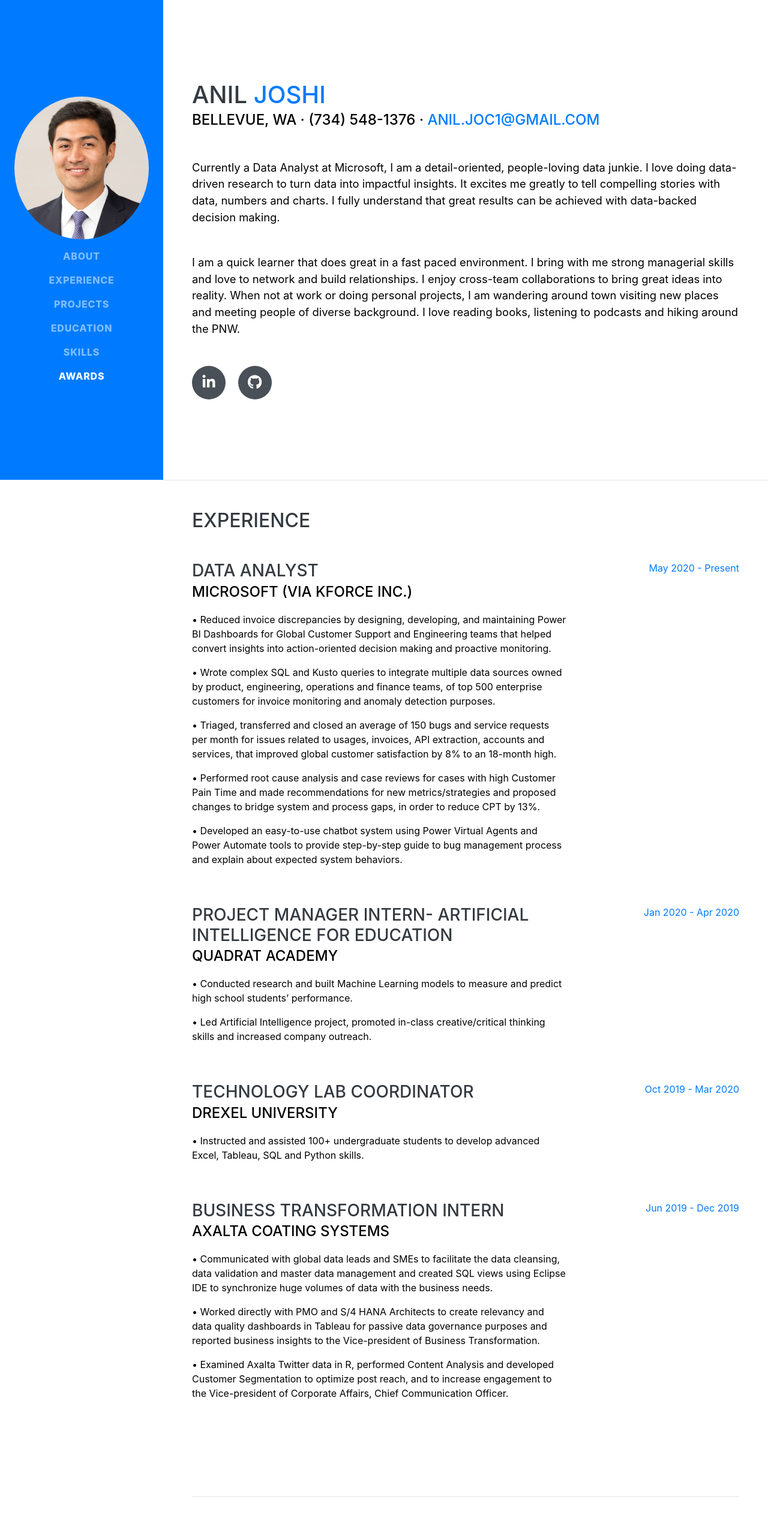
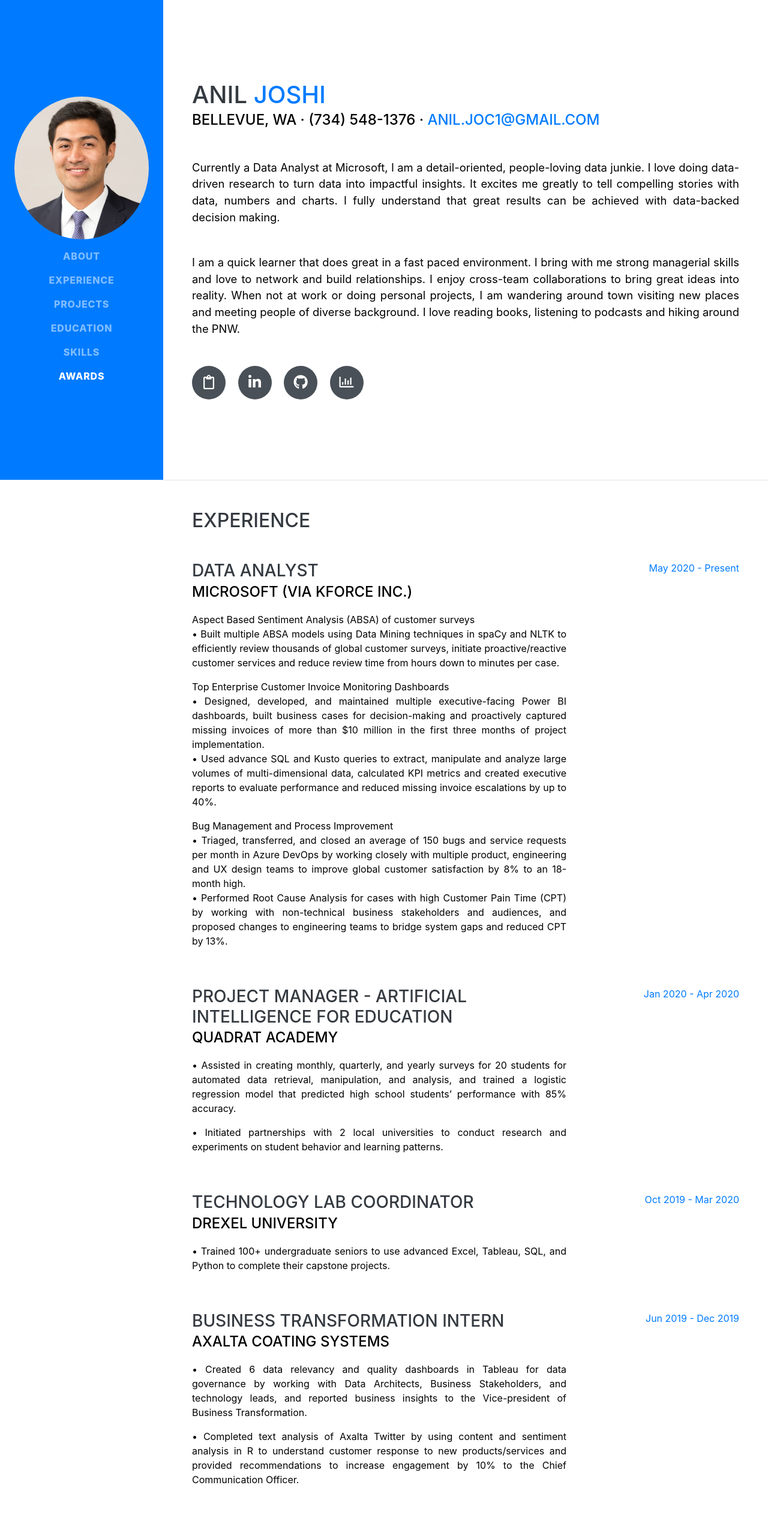
Before and after one commit to anil-joshi/portfolio, a website with bundled scripts: page index.html in a window 1280 px wide. Shown: the top 2541 px of the page at 60% size. Built offline with nearby package versions, Linux system fonts and the light colour scheme; a web font is replaced by a local one.

Commit message:
Updated Index.html

```diff
--- a/index.html
+++ b/index.html
@@ -68,20 +68,27 @@
         <div class="subheading mb-5">Bellevue, WA · (734) 548-1376 ·
           <a href="mailto:anil.joc1@gmail.com">anil.joc1@gmail.com</a>
         </div>
-        <p class="lead mb-5">
+        <p class="lead mb-5" align="justify">
           Currently a Data Analyst at Microsoft, I am a detail-oriented, people-loving data junkie. I love doing data-driven
           research to turn data into impactful insights. It excites me greatly to tell compelling stories with data, numbers and charts.
           I fully understand that great results can be achieved with data-backed decision making.</p>
 
-          <p class="lead mb-5">I am a quick learner that does great in a fast paced environment. I bring with me strong managerial skills and love to network
+          <p class="lead mb-5" align="justify">I am a quick learner that does great in a fast paced environment. I bring with me strong managerial skills and love to network
           and build relationships. I enjoy cross-team collaborations to bring great ideas into reality. When not at work or doing personal projects, I am wandering around town visiting new places and meeting people of diverse
           background. I love reading books, listening to podcasts and hiking around the PNW. </p>
         <div class="social-icons">
+          <a href="Resume.pdf" download= "Anil Joshi-Resume.pdf">
+            <i class="far fa-clipboard"></i>
+          </a>
+
           <a href="https://www.linkedin.com/in/aniljoshi1/">
             <i class="fab fa-linkedin-in"></i>
           </a>
           <a href="https://github.com/anil-joshi/">
             <i class="fab fa-github"></i>
+          </a>
+          <a href="https://public.tableau.com/profile/anil.joshi4812#!/">
+            <i class="far fa-chart-bar"></i>
           </a>
         </div>
       </div>
@@ -97,16 +104,23 @@
           <div class="resume-content">
             <h3 class="mb-0">Data Analyst</h3>
             <div class="subheading mb-3">Microsoft (via Kforce Inc.)</div>
-            <p>• Reduced invoice discrepancies by designing, developing, and maintaining Power BI Dashboards for Global Customer Support
-              and Engineering teams that helped convert insights into action-oriented decision making and proactive monitoring.</p>
-            <p>• Wrote complex SQL and Kusto queries to integrate multiple data sources owned by product, engineering, operations and
-              finance teams, of top 500 enterprise customers for invoice monitoring and anomaly detection purposes. </p>
-            <p>• Triaged, transferred and closed an average of 150 bugs and service requests per month for issues related to usages, invoices,
-              API extraction, accounts and services, that improved global customer satisfaction by 8% to an 18-month high.</p>
-            <p>• Performed root cause analysis and case reviews for cases with high Customer Pain Time and made recommendations for new
-              metrics/strategies and proposed changes to bridge system and process gaps, in order to reduce CPT by 13%.</p>
-            <p>• Developed an easy-to-use chatbot system using Power Virtual Agents and Power Automate tools to provide step-by-step guide
-              to bug management process and explain about expected system behaviors. </p>
+              <p align="justify">Aspect Based Sentiment Analysis (ABSA) of customer surveys
+              <br>
+              •	Built multiple ABSA models using Data Mining techniques in spaCy and NLTK to efficiently review thousands of global customer surveys,
+              initiate proactive/reactive customer services and reduce review time from hours down to minutes per case.</p>
+              <p align="justify">Top Enterprise Customer Invoice Monitoring Dashboards
+              <br>
+              •	Designed, developed, and maintained multiple executive-facing Power BI dashboards, built business cases for decision-making and
+              proactively captured missing invoices of more than $10 million in the first three months of project implementation.
+              <br>•	Used advance SQL and Kusto queries to extract, manipulate and analyze large volumes of multi-dimensional data, calculated KPI
+              metrics and created executive reports to evaluate performance and reduced missing invoice escalations by up to 40%. </p>
+              <p align="justify">Bug Management and Process Improvement
+              <br>
+              •	Triaged, transferred, and closed an average of 150 bugs and service requests per month in Azure DevOps by working closely with
+              multiple product, engineering and UX design teams to improve global customer satisfaction by 8% to an 18-month high.
+              <br>
+              •	Performed Root Cause Analysis for cases with high Customer Pain Time (CPT) by working with non-technical business stakeholders
+              and audiences, and proposed changes to engineering teams to bridge system gaps and reduced CPT by 13%. </p>
           </div>
           <div class="resume-date text-md-right">
             <span class="text-primary">May 2020 - Present</span>
@@ -115,10 +129,11 @@
 
         <div class="resume-item d-flex flex-column flex-md-row justify-content-between mb-5">
           <div class="resume-content">
-            <h3 class="mb-0">Project Manager Intern- Artificial Intelligence for Education</h3>
+            <h3 class="mb-0">Project Manager - Artificial Intelligence for Education</h3>
             <div class="subheading mb-3">Quadrat Academy</div>
-           <p>• Conducted research and built Machine Learning models to measure and predict high school students’ performance.</p>
-           <p>• Led Artificial Intelligence project, promoted in-class creative/critical thinking skills and increased company outreach.</p>
+           <p align="justify">•	Assisted in creating monthly, quarterly, and yearly surveys for 20 students for automated data retrieval, manipulation, and
+             analysis, and trained a logistic regression model that predicted high school students’ performance with 85% accuracy.</p>
+           <p align="justify">•	Initiated partnerships with 2 local universities to conduct research and experiments on student behavior and learning patterns.</p>
           </div>
           <div class="resume-date text-md-right">
             <span class="text-primary">Jan 2020 - Apr 2020</span>
@@ -129,7 +144,7 @@
           <div class="resume-content">
             <h3 class="mb-0">Technology Lab Coordinator</h3>
             <div class="subheading mb-3">Drexel University</div>
-			        <p>• Instructed and assisted 100+ undergraduate students to develop advanced Excel, Tableau, SQL and Python skills.</p>
+			        <p align="justify">• Trained 100+ undergraduate seniors to use advanced Excel, Tableau, SQL, and Python to complete their capstone projects.</p>
             </div>
           <div class="resume-date text-md-right">
             <span class="text-primary">Oct 2019 - Mar 2020</span>
@@ -140,12 +155,10 @@
           <div class="resume-content">
             <h3 class="mb-0">Business Transformation Intern</h3>
             <div class="subheading mb-3">Axalta Coating Systems</div>
-			        <p>• Communicated with global data leads and SMEs to facilitate the data cleansing, data validation and master data management
-              and created SQL views using Eclipse IDE to synchronize huge volumes of data with the business needs.</p>
-              <p>• Worked directly with PMO and S/4 HANA Architects to create relevancy and data quality dashboards in Tableau for passive
-              data governance purposes and reported business insights to the Vice-president of Business Transformation.</p>
-              <p>• Examined Axalta Twitter data in R, performed Content Analysis and developed Customer Segmentation to optimize post reach,
-              and to increase engagement to the Vice-president of Corporate Affairs, Chief Communication Officer.</p>
+			        <p align="justify">• Created 6 data relevancy and quality dashboards in Tableau for data governance by working with Data Architects, Business
+                Stakeholders, and technology leads, and reported business insights to the Vice-president of Business Transformation.</p>
+              <p align="justify">• Completed text analysis of Axalta Twitter by using content and sentiment analysis in R to understand customer response
+                to new products/services and provided recommendations to increase engagement by 10% to the Chief Communication Officer.</p>
             </div>
           <div class="resume-date text-md-right">
             <span class="text-primary">Jun 2019 - Dec 2019</span>
@@ -171,7 +184,7 @@
             <h3 class="mb-0"> Knowledge Graphs in Healthcare Industry</h3>
               <div class="subheading mb-3">Pfizer, Drexel University</div>
                 <div>
-            <p>• Used Neo-4j to generate knowledge graphs using 1100 abstracts of research papers to build connected network graphs for disease symptoms, research and available cure.</p>
+            <p align="justify">• Used Neo-4j to generate knowledge graphs using 1100 abstracts of research papers to build connected network graphs for disease symptoms, research and available cure.</p>
                 </div>
           </div>
             <div class="resume-date text-md-right">
@@ -189,9 +202,9 @@
           </h3>
             <div class="subheading mb-3">Drexel University</div>
             <div>
-      <p>• Used Pandas web data reader to import prices of GOOG for twenty years from 2000 to 2019 to predict prices the next month.</p>
-      <p>• To employ machine learning predication models, used sklearn linear regresssion and SVM techniques in 80/20 training and test data set.</p>
-      <p>• Visualized stock prices using matplotlib in Python to properly communicate the past price averages and the predicted prices.</p>
+      <p align="justify">• Used Pandas web data reader to import prices of GOOG for twenty years from 2000 to 2019 to predict prices the next month.</p>
+      <p align="justify">• To employ machine learning predication models, used sklearn linear regresssion and SVM techniques in 80/20 training and test data set.</p>
+      <p align="justify">• Visualized stock prices using matplotlib in Python to properly communicate the past price averages and the predicted prices.</p>
 
 </div>
           </div>
@@ -209,9 +222,9 @@
             <h3 class="mb-0"> Cost Efficiency and Route Optimization </h3>
               <div class="subheading mb-3">Comcast, Drexel University</div>
                 <div>
-            <p>• Performed quantitative analysis on telematics and fuel data in R using predictive modeling with regression, and proposed
+            <p align="justify">• Performed quantitative analysis on telematics and fuel data in R using predictive modeling with regression, and proposed
               measures to reduce fuel and maintenance costs by 5.8% annually.</p>
-            <p>• Visualized route optimization trends and tracking in Tableau and presented the recommnedations to the Company Executives of the Fleet Division.</p>
+            <p align="justify">• Visualized route optimization trends and tracking in Tableau and presented the recommnedations to the Company Executives of the Fleet Division.</p>
                 </div>
           </div>
             <div class="resume-date text-md-right">
@@ -234,9 +247,9 @@
           </h3>
             <div class="subheading mb-3">Drexel University</div>
             <div>
-      <p>• Built multiple logistic regression models in R and cross-validated them in training set of 6000 patients to predict cases of CKD
+      <p align="justify" >• Built multiple logistic regression models in R and cross-validated them in training set of 6000 patients to predict cases of CKD
   in test set of 2800 patients with about 91% accuracy and minimized cost.</p>
-  <p>• Designed and developed a simple and easy to use screening tool consisting of 10 questions for doctors to use in order to predict CKD disease. </p>
+  <p align="justify">• Designed and developed a simple and easy to use screening tool consisting of 10 questions for doctors to use in order to predict CKD disease. </p>
 
 
 </div>
@@ -258,8 +271,8 @@
 
             <div class="subheading mb-3">Drexel University</div>
             <div>
-			    <p>• Cleaned and processed reviews of 38000+ Amazon, Pandora and Spotify music apps in R to analyze sentiments using Text Mining and Natural Language Processing techniques.</p>
-          <p>• Examined in detail review spikes during holidays, app updates and other major periods and recommendeded improvement ideas to increase positive sentiments.  </p>
+			    <p align="justify">• Cleaned and processed reviews of 38000+ Amazon, Pandora and Spotify music apps in R to analyze sentiments using Text Mining and Natural Language Processing techniques.</p>
+          <p align="justify">• Examined in detail review spikes during holidays, app updates and other major periods and recommendeded improvement ideas to increase positive sentiments.  </p>
 
 
           </div>
@@ -285,7 +298,7 @@
             <p>GPA: 3.94/4 (STEM)</p>
             <br>
             <div>
-              <b>Relevant Coursework:</b><br> Data Acquisition and Pre-processing, Marketing Experiments, Multivariate Analysis, Data Mining,
+              <b align="justify">Relevant Coursework:</b><br> Data Acquisition and Pre-processing, Marketing Experiments, Multivariate Analysis, Data Mining,
               Customer Analytics, Database Analysis and Design, Natural Language Processing, Knowledge Graph </div>
             </div>
           <div class="resume-date text-md-right">
@@ -300,7 +313,7 @@
             <div class="subheading mb-3">Bachelor of Science in Business Administration (Finance)</div>
             <p>GPA: 3.70/4</p>
             <br>
-            <p><b>Activities and Societies:</b> <br> Samford Bulldog Fund, Invest Fellowship, Enactus, Samford University International Club, International Ambassador
+            <p align="justify"><b>Activities and Societies:</b> <br> Samford Bulldog Fund, Invest Fellowship, Enactus, Samford University International Club, International Ambassador
             </p>
           </div>
           <div class="resume-date text-md-right">
```
Also changed, not shown: 1 other file.
